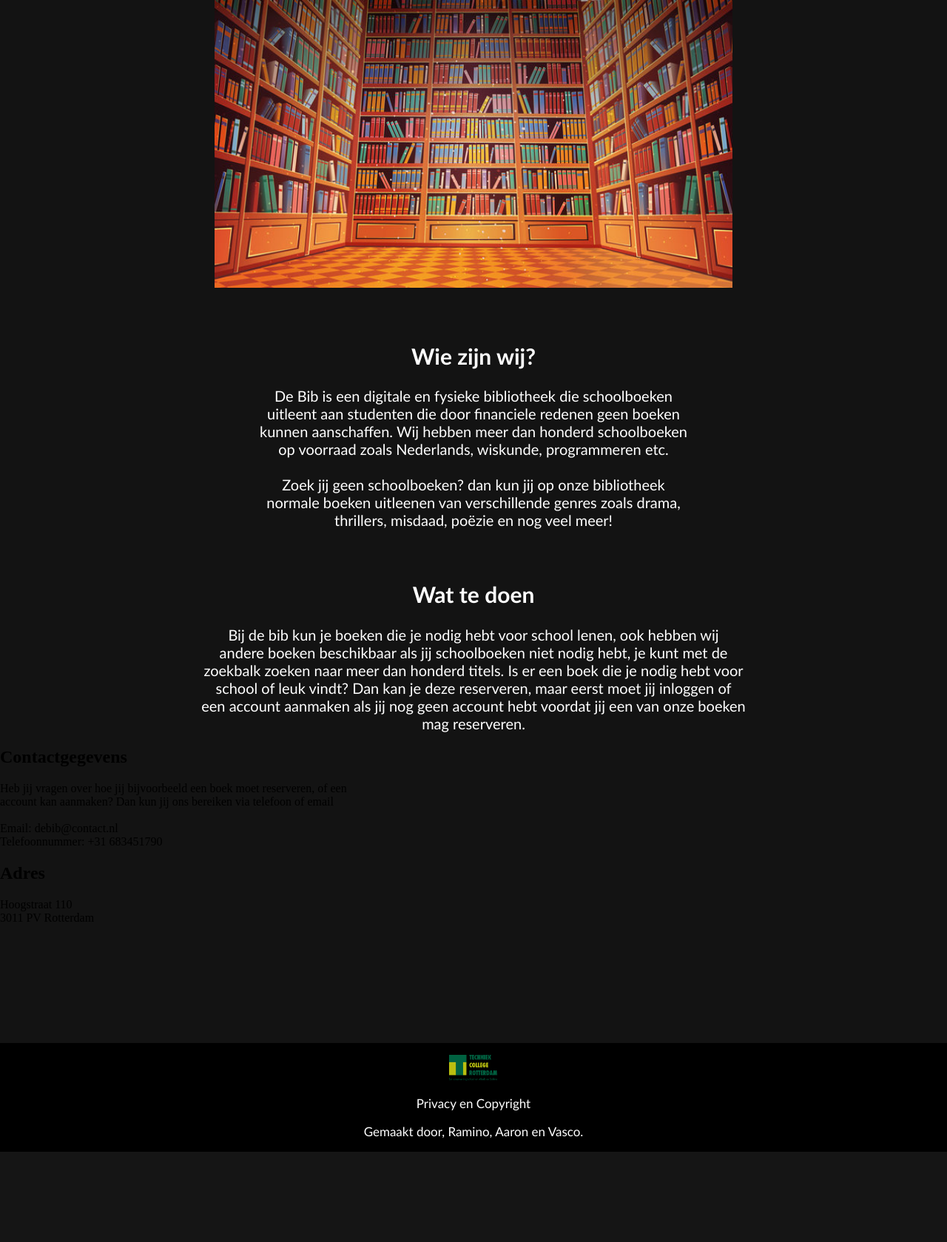
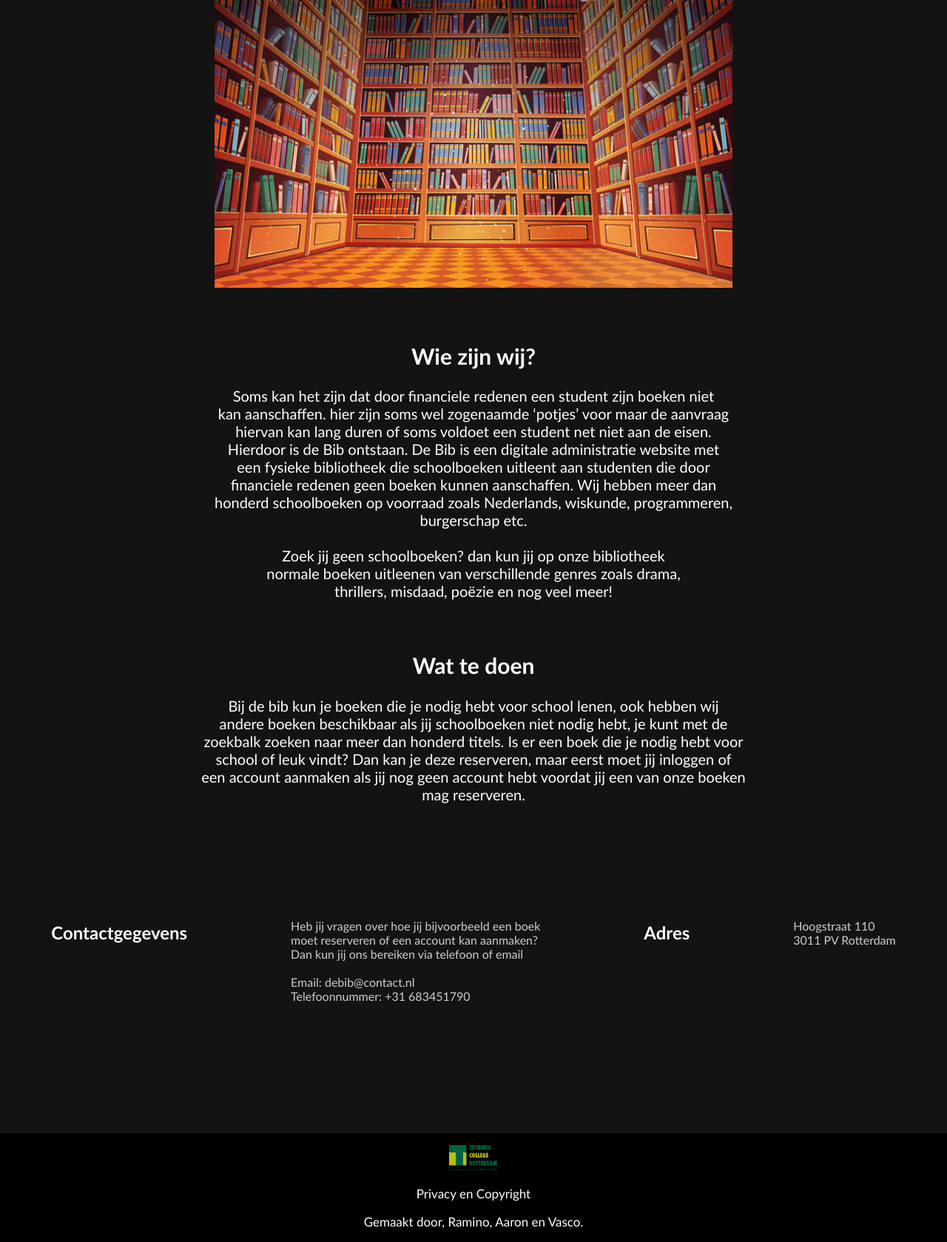
Before and after one commit to Techniek-College-Rotterdam-PAL/p7-bibliotheek-project-7-aaron-vasco-ramino, a PHP site: page / in a window 1280 px wide. Shown: the part 743-2422 px from the top of the page at 74% size. Before the commit the page ends 2300 px from the top, so only its background shows below. Run offline with PHP 8.4, Linux system fonts and the light colour scheme.

Commit message:
index-update

```diff
--- a/Code/index.php
+++ b/Code/index.php
@@ -30,10 +30,14 @@ session_start();
 </div>
 <h2 class="main-page">Wie zijn wij?</h2>
 <p class="main-page">
-De Bib is een digitale en fysieke bibliotheek die schoolboeken<br>
- uitleent aan studenten die door financiele redenen geen boeken <br>
- kunnen aanschaffen. Wij hebben  meer dan honderd schoolboeken<br>
-op voorraad zoals Nederlands, wiskunde, programmeren etc.  <br><br>
+Soms kan het zijn dat door financiele redenen een student zijn boeken niet<br>
+ kan aanschaffen. hier zijn soms wel zogenaamde ‘potjes’ voor maar de aanvraag<br>
+  hiervan kan lang duren of soms voldoet een student net niet aan de eisen. <br>
+Hierdoor is de Bib ontstaan. De Bib is een digitale administratie website met<br>
+ een fysieke bibliotheek die schoolboeken uitleent aan studenten die door <br>
+ financiele redenen geen boeken kunnen aanschaffen.  Wij hebben  meer dan <br>
+ honderd schoolboeken op voorraad zoals Nederlands, wiskunde, programmeren,<br>
+burgerschap etc.<br><br>
 Zoek jij geen schoolboeken? dan kun jij op onze bibliotheek <br>
 normale boeken uitleenen van verschillende genres zoals drama,<br>
 thrillers, misdaad, poëzie en nog veel meer!
@@ -51,12 +55,13 @@ een account aanmaken als jij nog geen account hebt voordat jij een van onze boek
  mag reserveren.
 
 </p>
+
 <div class="contact-address">
 <h2 class="contact-title">Contactgegevens</h2>
 <p >
-Heb jij vragen over hoe jij bijvoorbeeld een boek moet reserveren, of een<br>
-account kan aanmaken? Dan kun jij ons bereiken via telefoon of email<br>
-<br>
+Heb jij vragen over hoe jij bijvoorbeeld een boek<br>
+ moet reserveren of een account kan aanmaken? <br>
+ Dan kun jij ons bereiken via telefoon of email<br><br>
 Email: debib@contact.nl<br>
 Telefoonnummer: +31 683451790
 
--- a/Code/main.css
+++ b/Code/main.css
@@ -497,6 +497,21 @@ p.main-page {
   text-align: center;
 }
 
+.contact-address {
+  margin-top: 140px;
+  color: #ccc;
+  display: flex;
+  flex-direction: row;
+  justify-content: center;
+  gap: 140px;
+  font-family: "Trebuchet MS", "Lucida Sans Unicode", "Lucida Grande",
+    "Lucida Sans", Arial, sans-serif;
+    align-content: center;
+}
+h2.contact-title {
+  font-weight: bolder;
+  color: white;
+}
 /*MAIN PAGE END */
 
 /*BOOKS SEARCH */
```
